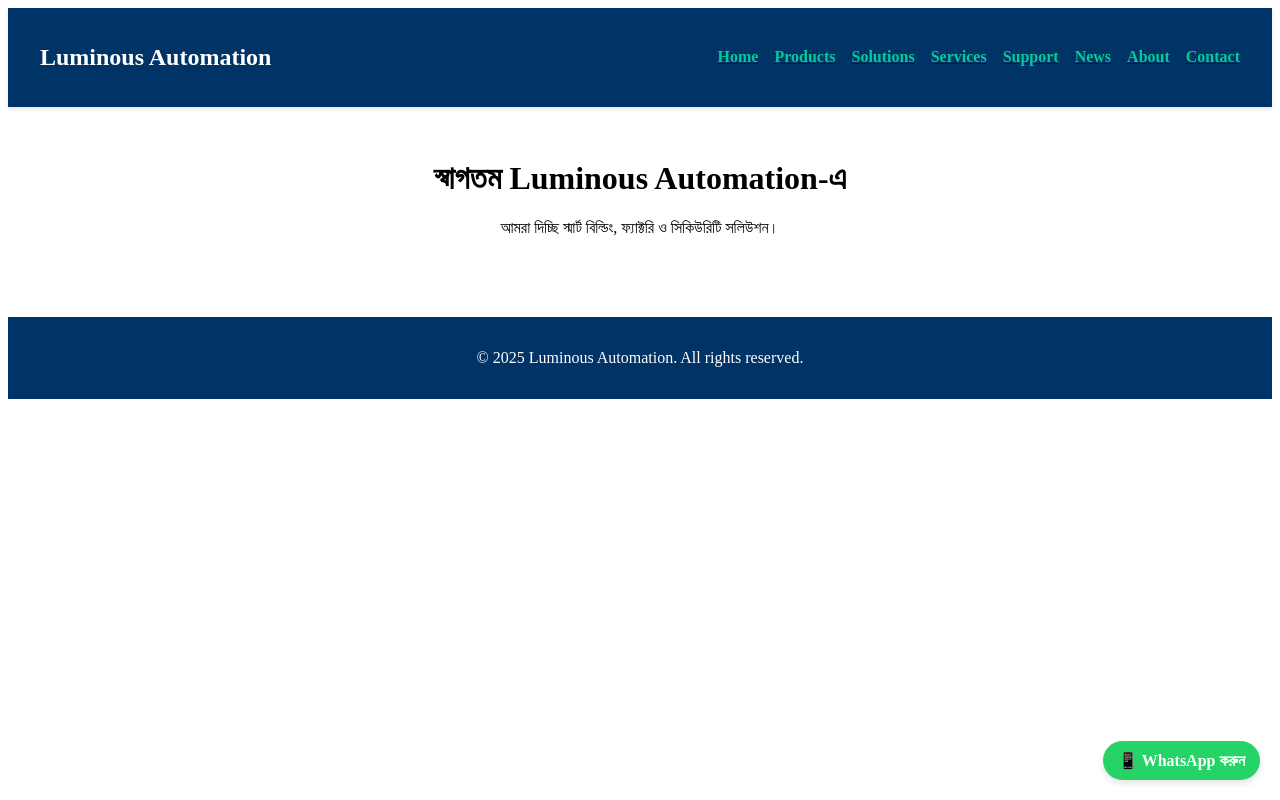
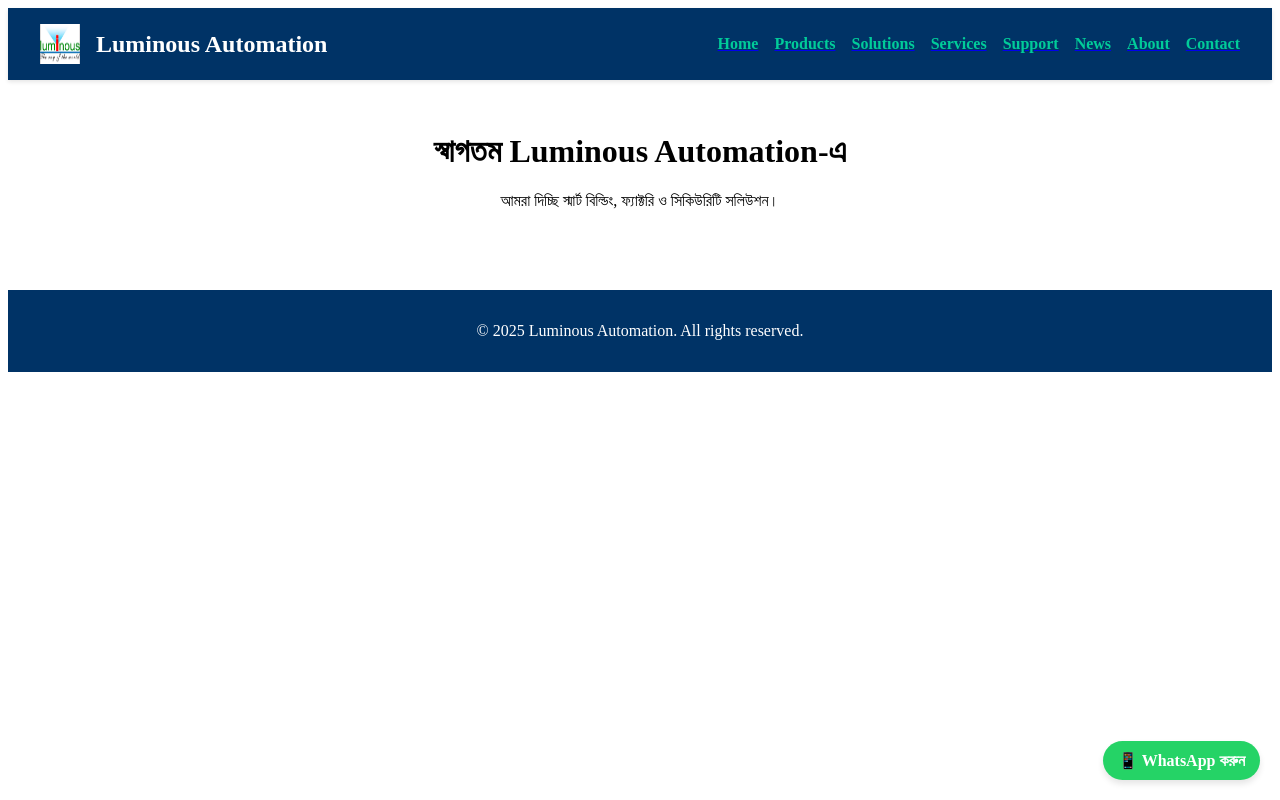
Before and after one commit to sumonscc/luminous-automation, a Next.js app: page / in a window 1280 px wide. Built offline with nearby package versions, Linux system fonts and the light colour scheme.

Commit message:
Update Navbar.js

```diff
--- a/components/Navbar.js
+++ b/components/Navbar.js
@@ -1,3 +1,4 @@
+import Image from 'next/image';
 import Link from 'next/link';
 
 export default function Navbar() {
@@ -7,15 +8,19 @@
   alignItems: 'center',
   justifyContent: 'space-between',
   padding: '1rem 2rem',
-  backgroundColor: '#003366', // গাঢ় নেভি ব্লু
-  color: '#FFFFFF',           // সাদা টেক্সট
+  backgroundColor: '#003366',
+  color: '#FFFFFF',
   boxShadow: '0 2px 4px rgba(0,0,0,0.1)', // নিচে হালকা ছায়া
   position: 'sticky',
   top: 0,
   zIndex: 1000
 }}>
-      <h2>Luminous Automation</h2>
-      <div style={{ display: 'flex', gap: '1rem' }}>
+      <div style={{ display: 'flex', alignItems: 'center', gap: '1rem' }}>
+      <Image src="/images/logo.png" alt="Luminous Logo" width={40} height={40} />
+      <h2 style={{ margin: 0 }}>Luminous Automation</h2>
+      </div>
+
+  <div style={{ display: 'flex', gap: '1rem' }}>
 
   <Link href="/">  <span style={{ color: '#00cc99', fontWeight: 'bold', textDecoration: 'none' }}>Home</span>
 </Link>
```
